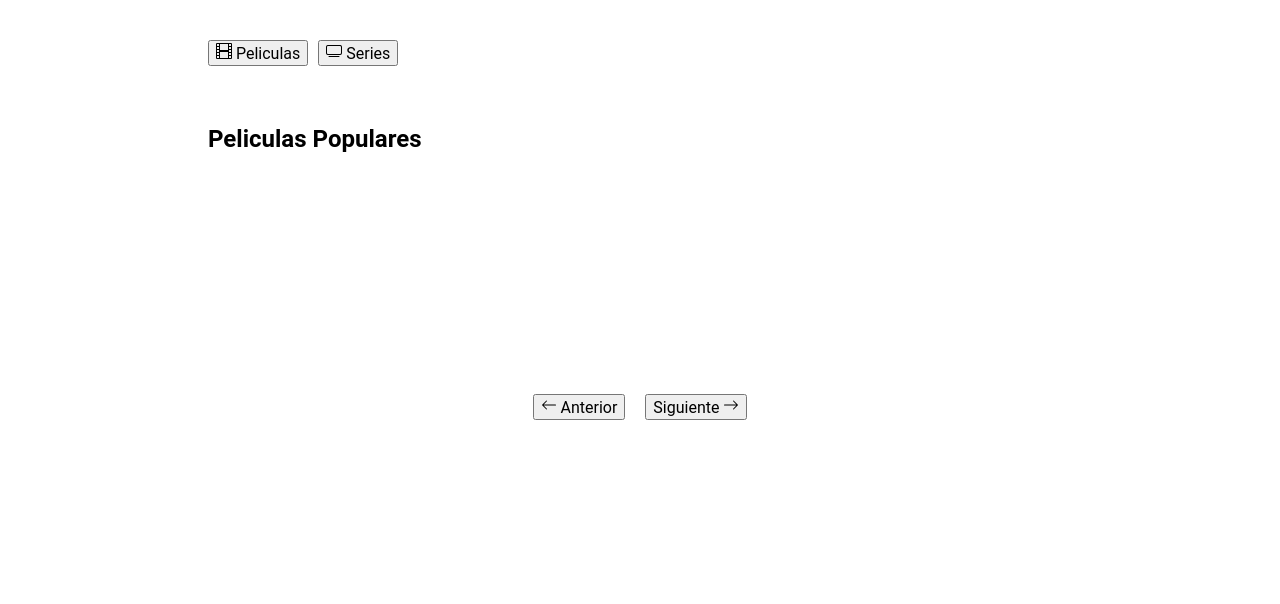
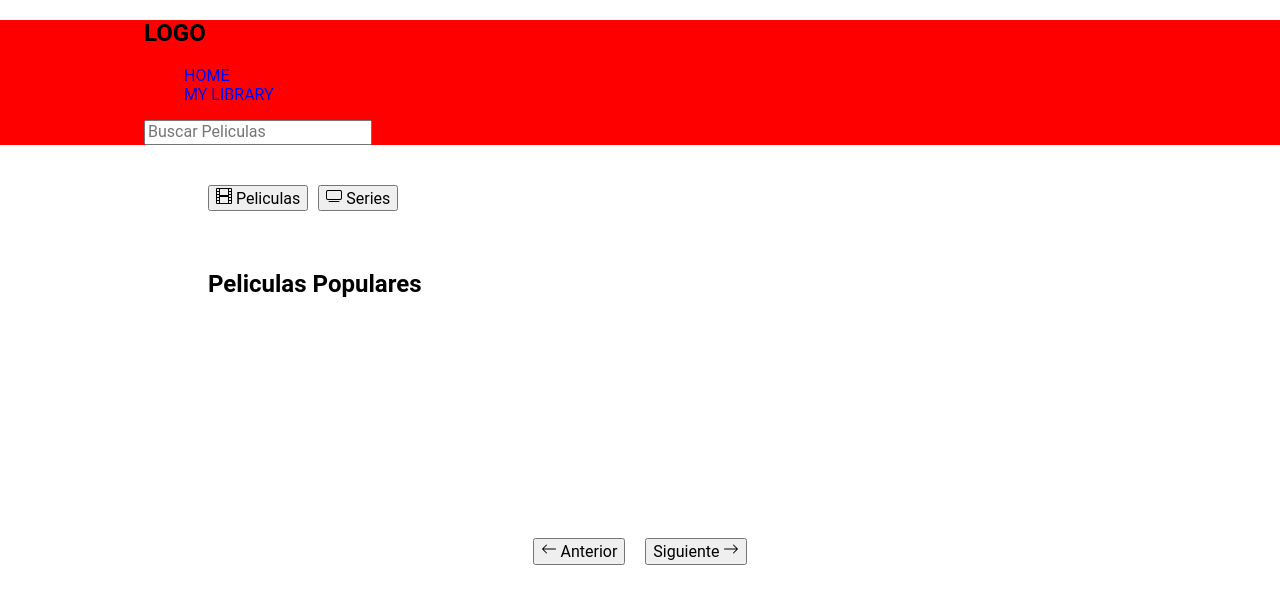
Before and after one commit to snayder1900/filmTrend, a website built with Parcel: page src/index.html in a window 1280 px wide. Built offline with nearby package versions, Linux system fonts and the light colour scheme; no server answers.

Commit message:
Se añaden estilos basicos del header

```diff
--- a/src/index.html
+++ b/src/index.html
@@ -3,14 +3,28 @@
   <head>
     <meta charset="UTF-8" />
     <meta name="viewport" content="width=device-width, initial-scale=1.0" />
-    <title>Page title</title>
+    <link rel="shortcut icon" href="./images/filmtrend.png" type="image/x-icon">
+    <title>filmTrend</title>
     <link rel="stylesheet" href="./sass/index.scss" />
     <script type="module" src="./index.js"></script>
   </head>
   <body>
     <!-- ❗️❗️❗️ Add partials like so for every page -->
     <include src="./partials/example.html"></include>
-    <header></header>
+    <header class="header">
+      <div class="container">
+        <nav class="nav">
+          <h1 class="nav__title">LOGO</h1>
+          <ul class="nav__">
+            <li class="nav__item"><a class="nav__link" href="#">HOME</a></li>
+            <li class="nav__item"><a class="nav__link" href="#">MY LIBRARY</a></li>
+          </ul>
+        </nav>
+        <div class="header-search">
+          <input class="header-search__input type="text" placeholder="Buscar Peliculas">
+        </div>
+      </div>
+    </header>
     <main class="main container">
       <div class="main__filtros">
         <button class="btn btn--active" id="movie">
--- a/src/index.js
+++ b/src/index.js
@@ -5,7 +5,7 @@ import cargarTitulos from './cargarTitulos';
 //import './listenerBuscar';
 //import './paginacion';
 import './listenerItems';
-//import './listenerPopup';
+import './listenerPopup';
 import fetchPopulares from './fetchPopulares';
 
 const cargar = async () => {
--- a/src/listenerPopup.js
+++ b/src/listenerPopup.js
@@ -1,9 +1,7 @@
-/*const popup = document.getElementById('media');
+const popup = document.getElementById("media");
 
-popup.addEventListener('click', (e) => {
-	e.preventDefault();
-
-	if (e.target.closest('button')) {
-		popup.classList.remove('media--active');
+popup.addEventListener("click", (e) => {
+	if(e.target.closest("button")) {
+		popup.classList.remove("media--active")
 	}
-});*/
+})
--- a/src/sass/components/_header.scss
+++ b/src/sass/components/_header.scss
@@ -0,0 +1,3 @@
+.header {
+  background-color: red;
+}
--- a/src/sass/components/_main.scss
+++ b/src/sass/components/_main.scss
@@ -25,11 +25,9 @@
 
 	&__media-titulo {
 		font-weight: 600;
-		text-align: center;
 	}
 
 	&__media-fecha {
-		text-align: center;
 		font-size: 14px;
 	}
 
```
Also changed, not shown: src/images/filmtrend.png (renamed from src/images/filmtrendpng.png).
